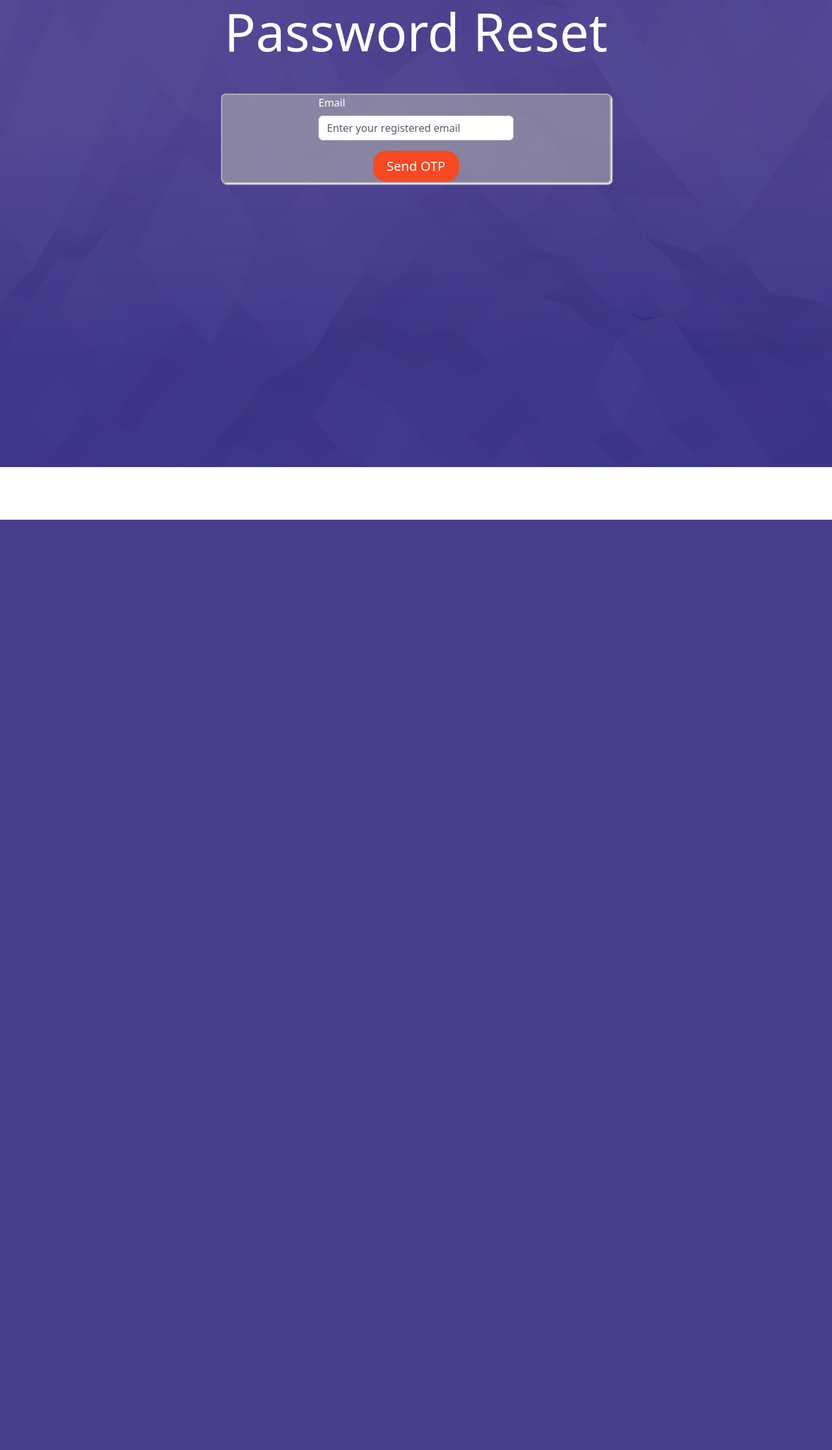
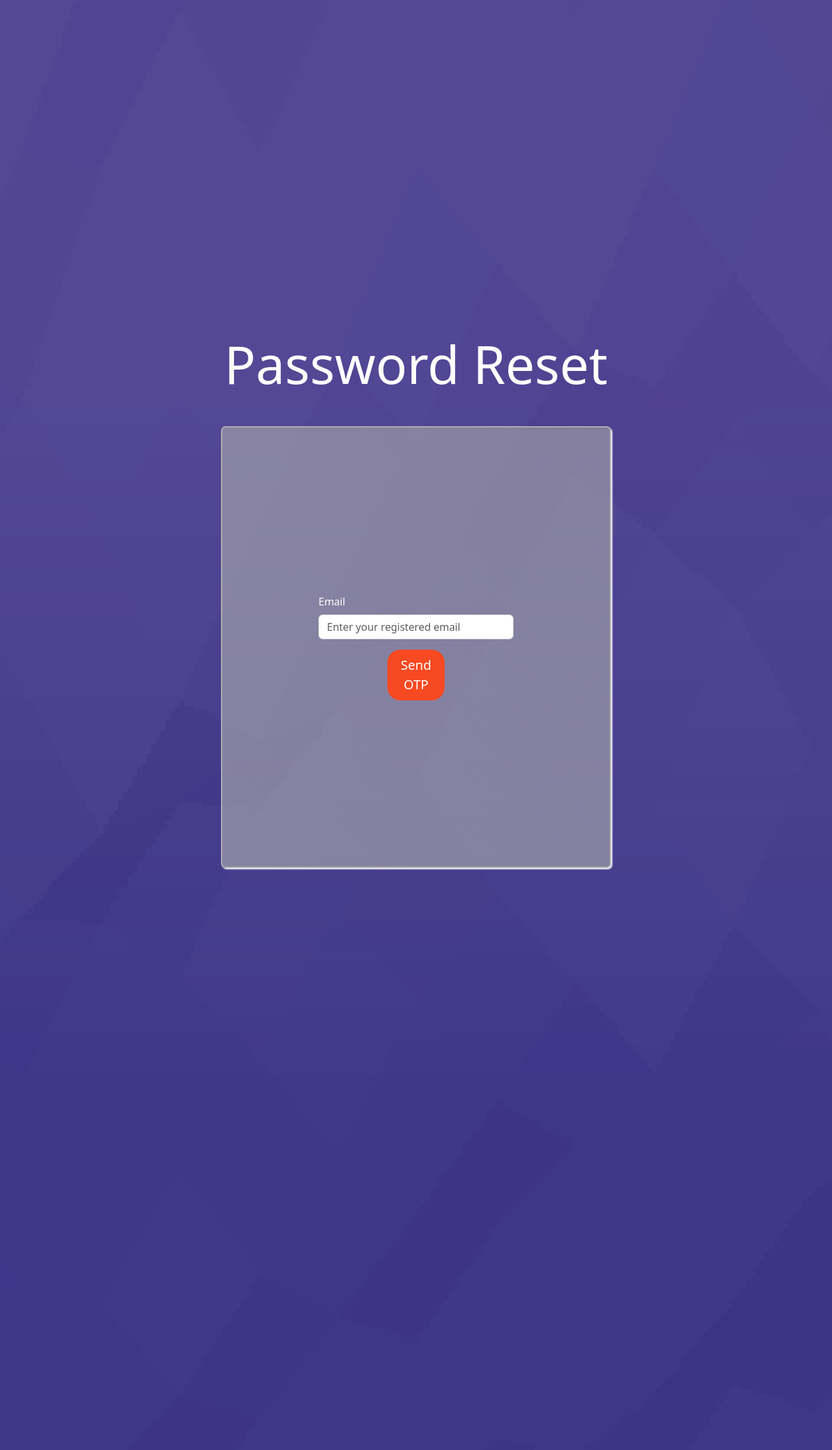
Before and after one commit to Hariharan-mk-14/Hotelproject, a Django app: page /password-reset-request/ in a window 1280 px wide. Shown: the whole page at 65% size. Before the commit the page ends 800 px from the top, so only its background shows below. Run offline with Django 5.2, Linux system fonts and the light colour scheme; some libraries are stand-ins or nearby versions.

Commit message:
Update forgotpassword.html

```diff
--- a/hotelapp/templates/forgotpassword.html
+++ b/hotelapp/templates/forgotpassword.html
@@ -22,6 +22,8 @@
     align-items: center;
     justify-content: center;
     color: white;
+           padding-top:20%;
+           padding-bottom:60%;
 
 }
 .sign-form{
@@ -37,7 +39,7 @@
     background:linear-gradient(45deg,rgba(177, 177, 177, 0.603),rgba(170, 170, 170, 0.589));
 
 }
-        @media (max-width:900px){
+        @media (max-width:1400px){
              .form-div{
 
     background:url("{% static 'img/background.png' %}") ;
```
